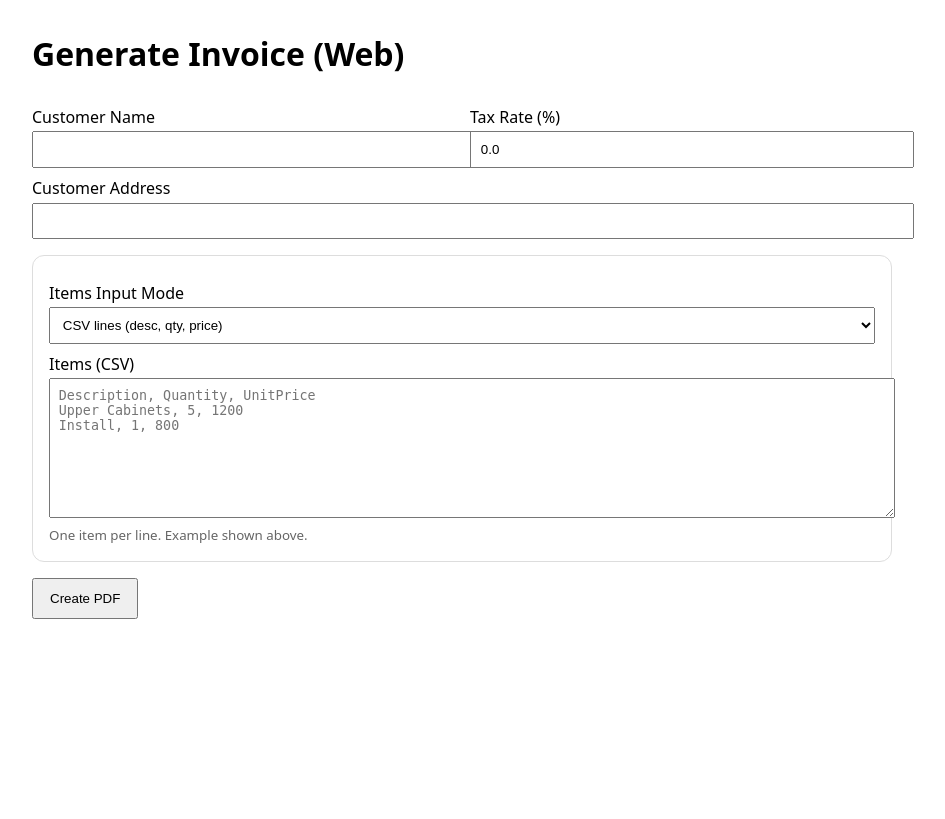
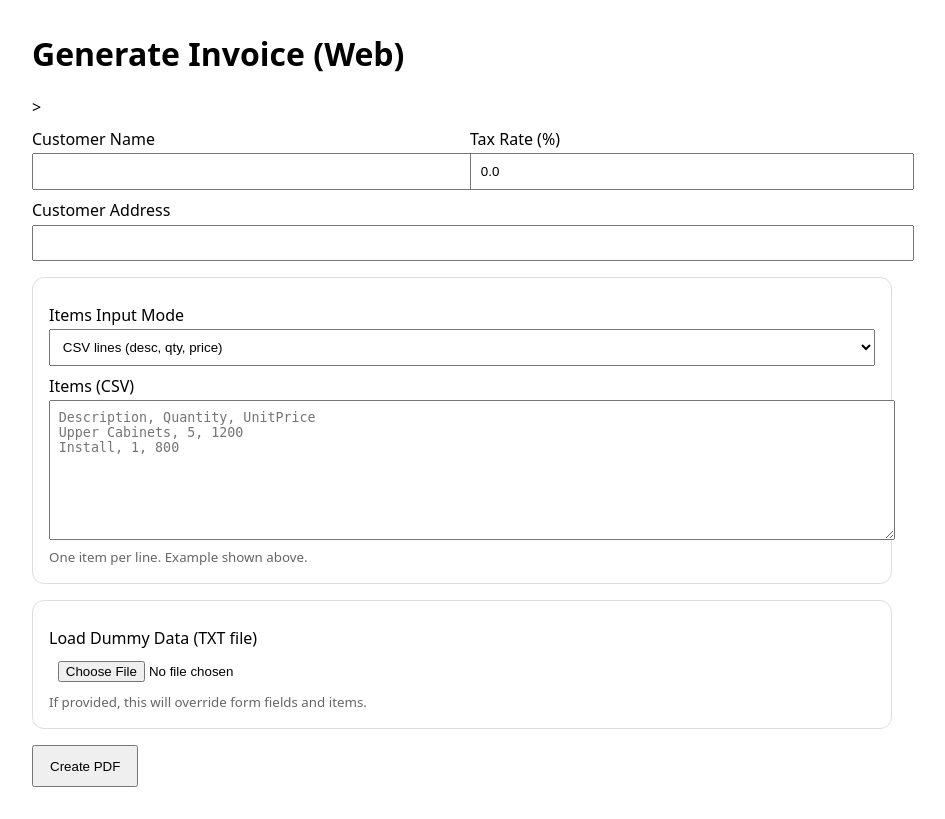
Before and after one commit to Ahleever/InvoiceApp, a Flask app: template templates/form.html in a window 1280 px wide. Shown: the whole page, without its empty margins (0-945 px from the left). Before the commit the page ends 619 px from the top, so only its background shows below. Run offline with Flask 3, Linux system fonts and the light colour scheme; the template is opened without the code that fills it, so the values that code supplies are empty.

Commit message:
Added dummy button to load txt files for testing web app

```diff
--- a/app.py
+++ b/app.py
@@ -1,4 +1,3 @@
-# app.py
 from flask import Flask, render_template, request, send_file, abort
 from io import BytesIO
 import json, os
@@ -6,52 +5,68 @@ from invoice_core import generate_invoice_pdf
 
 app = Flask(__name__)
 
-@app.get("/")
-def index():
-    return render_template("form.html")
-
-def parse_items_csv(csv_text):
+def parse_items_txt(file_stream):
     """
-    CSV-like lines: Description, Quantity, UnitPrice
-    Example:
-      Upper Cabinets, 5, 1200
-      Install, 1, 800
+    Parse a dummy .txt file with format like:
+      Customer Name: John Doe
+      Customer Address: 123 Main St
+      Items:
+      Widget, 2, 15.00
+      Service, 1, 50.00
     """
     items = []
-    for line in csv_text.splitlines():
-        line = line.strip()
+    customer_name, customer_address = "", ""
+    items_section = False
+
+    for raw_line in file_stream.read().decode("utf-8").splitlines():
+        line = raw_line.strip()
         if not line:
             continue
-        parts = [p.strip() for p in line.split(",")]
-        if len(parts) != 3:
-            continue
-        desc, qty, price = parts
-        try:
-            items.append({"desc": desc, "qty": int(qty), "price": float(price)})
-        except Exception:
-            continue
-    return items
+        if line.startswith("Customer Name:"):
+            customer_name = line.replace("Customer Name:", "").strip()
+        elif line.startswith("Customer Address:"):
+            customer_address = line.replace("Customer Address:", "").strip()
+        elif line.startswith("Items:"):
+            items_section = True
+        elif items_section:
+            parts = line.split(",")
+            if len(parts) == 3:
+                desc, qty, price = parts
+                try:
+                    qty = int(qty.strip())
+                    price = float(price.strip())
+                    items.append({"desc": desc.strip(), "qty": qty, "price": price})
+                except Exception:
+                    continue
+    return customer_name, customer_address, items
 
 @app.post("/generate")
 def generate():
-    customer_name = (request.form.get("customer_name") or "").strip()
-    customer_address = (request.form.get("customer_address") or "").strip()
-    tax_rate = float(request.form.get("tax_rate") or "0")
-    items_mode = request.form.get("items_mode", "csv")
+    dummy_file = request.files.get("dummy_file")
 
-    if items_mode == "json":
-        try:
-            items = json.loads(request.form.get("items_json") or "[]")
-        except json.JSONDecodeError:
-            return abort(400, "Invalid JSON for items.")
+    if dummy_file:
+        # If a dummy TXT file is uploaded, parse it
+        customer_name, customer_address, items = parse_items_txt(dummy_file.stream)
+        tax_rate = float(request.form.get("tax_rate") or "0")
     else:
+        # Otherwise use form fields
+        customer_name = (request.form.get("customer_name") or "").strip()
+        customer_address = (request.form.get("customer_address") or "").strip()
+        tax_rate = float(request.form.get("tax_rate") or "0")
         items_csv = request.form.get("items_csv") or ""
-        items = parse_items_csv(items_csv)
+        items = []
+        for line in items_csv.splitlines():
+            parts = [p.strip() for p in line.split(",")]
+            if len(parts) == 3:
+                desc, qty, price = parts
+                try:
+                    items.append({"desc": desc, "qty": int(qty), "price": float(price)})
+                except:
+                    pass
 
     if not customer_name or not customer_address or not items:
         return abort(400, "Missing customer info or items.")
 
-    # watermark in /static
     wm_path = os.path.join(app.static_folder, "watermark.png")
     if not os.path.exists(wm_path):
         wm_path = None
--- a/templates/form.html
+++ b/templates/form.html
@@ -52,7 +52,7 @@
 <body>
     <h1>Generate Invoice (Web)</h1>
 
-    <form method="post" action="/generate">
+    <form method="post" action="/generate" enctype="multipart/form-data"></form>>
     <div class="row">
         <div>
             <label>Customer Name</label>
@@ -88,7 +88,11 @@
             <small>Must be valid JSON with fields: desc, qty, price.</small>
         </div>
     </div>
-
+    <div class="card">
+        <label>Load Dummy Data (TXT file)</label>
+        <input type="file" name="dummy_file" accept=".txt" />
+        <small>If provided, this will override form fields and items.</small>
+    </div>
     <button type="submit">Create PDF</button>
     </form>
 
```
Lines whose indentation alone changed are shown as unchanged.
